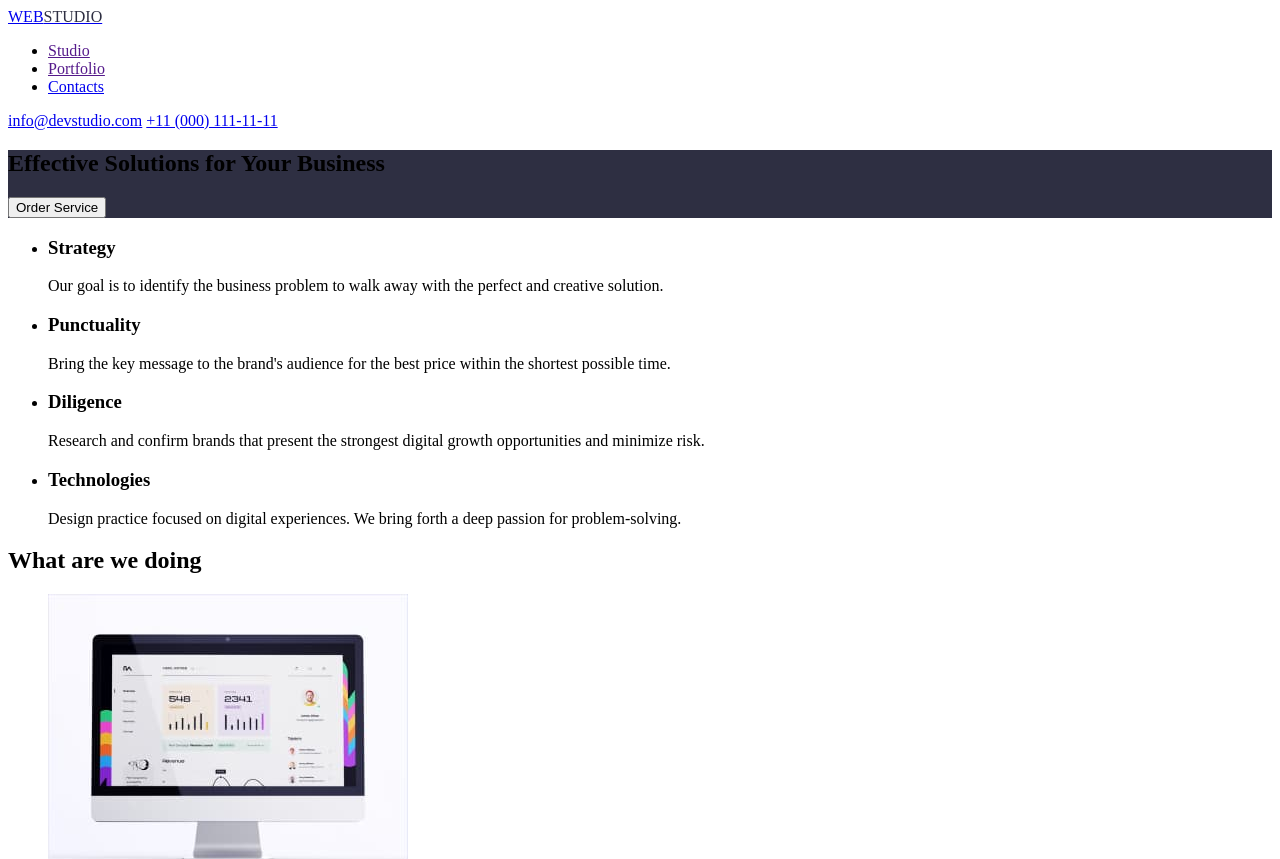
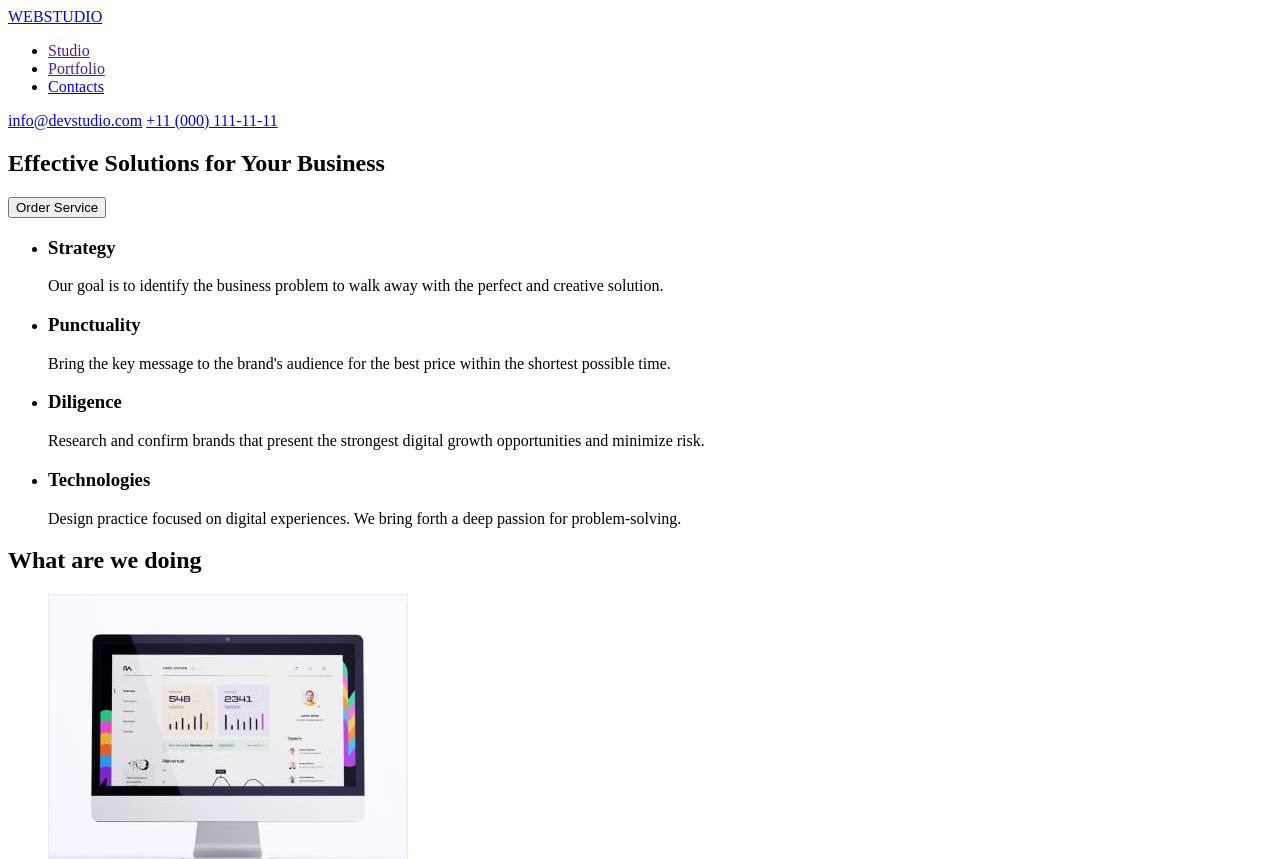
Before and after one commit to makssozykin/goit-markup-hw-01, a plain HTML site: page index.html in a window 1280 px wide. Shown: the top 859 px of the page. Drawn offline with Linux system fonts and the light colour scheme.

Commit message:
Html Homework 1.1 update index.html

```diff
--- a/index.html
+++ b/index.html
@@ -14,7 +14,7 @@
           href="https://makssozykin.github.io/goit-markup-hw-01/"
           target="_blank"
           rel="noreferrer noopener"
-          >WEB<span style="color: #2e2f42">STUDIO</span>
+          >WEBSTUDIO
         </a>
         <ul>
           <li id="">
@@ -34,7 +34,7 @@
     <!-- Section -->
     <main>
       <!-- hero image -->
-      <section style="background-color: #2e2f42">
+      <section>
         <h1>Effective Solutions for Your Business</h1>
         <button>Order Service</button>
       </section>
@@ -152,12 +152,12 @@
         </ul>
       </section>
     </main>
-    <footer id="contacts" style="background-color: #2e2f42">
+    <footer id="contacts">
       <a
         href="https://makssozykin.github.io/goit-markup-hw-01/"
         target="_blank"
         rel="noreferrer noopener"
-        >WEB<span style="color: #f4f4fd">STUDIO</span>
+        >WEBSTUDIO
       </a>
       <p>
         Increase the flow of customers and sales for your business with digital
```
